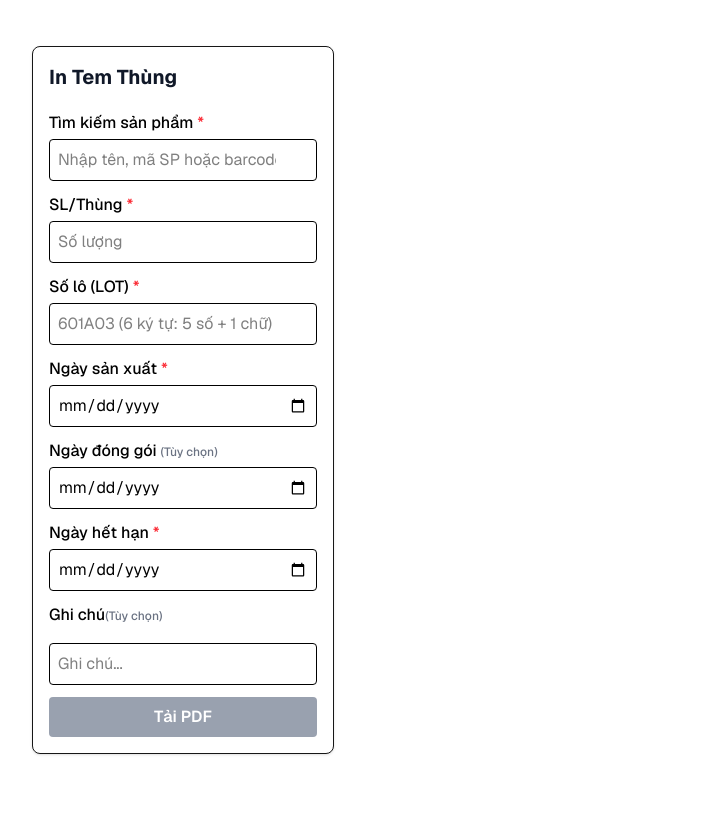
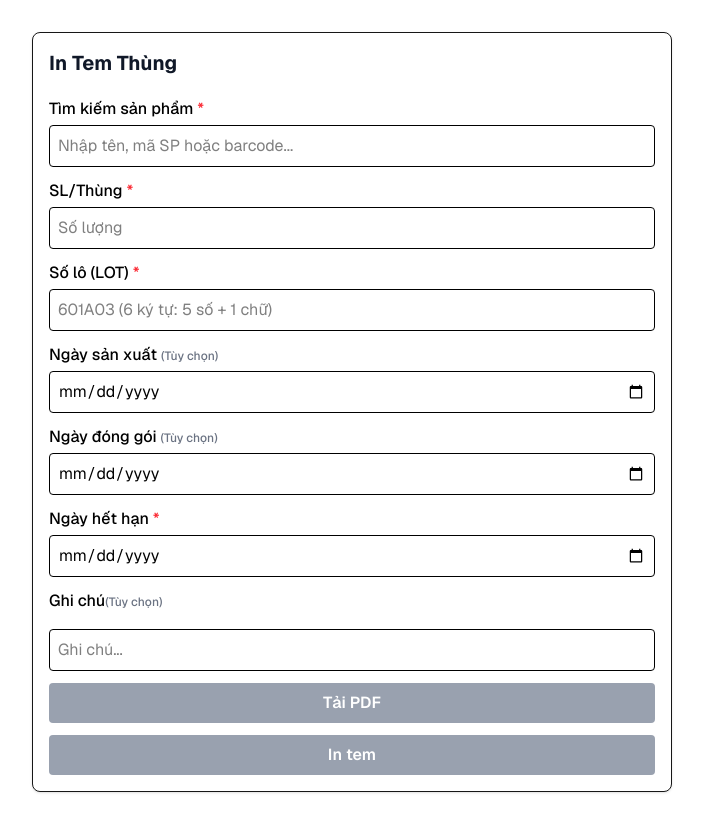
Before and after one commit to vominhnhat55/box-label, a Next.js app: page / in a window 1280 px wide. Shown: the whole page, without its empty margins (288-991 px from the left). Before the commit the page ends 800 px from the top, so only its background shows below. Built offline with nearby package versions, Linux system fonts and the light colour scheme.

Commit message:
update ui label

```diff
--- a/components/BoxLabel.tsx
+++ b/components/BoxLabel.tsx
@@ -124,8 +124,33 @@ export default function BoxLabel({
       </div>
 
       {/* DATES - 3 cột hoặc 2 cột nếu không có ngày đóng gói */}
-      <div className='px-2.5 py-1.5 border-b border-[#1f2937] bg-[#ffffff]'>
-        {donggoi ? (
+      <div className='border-b border-[#1f2937] bg-[#ffffff]'>
+        <div className='flex justify-between justify-between items-center'>
+          {nsx && (
+            <div className='text-center flex-1 border-r'>
+              <div className='text-[#111827] font-bold text-[10px] uppercase mb-0.5'>
+                NSX
+              </div>
+              <div className='font-bold text-[#111827] text-xs'>{nsx}</div>
+            </div>
+          )}
+          {donggoi && (
+            <div className='text-center flex-1 border-r'>
+              <div className='text-[#111827] font-bold text-[10px] uppercase mb-0.5'>
+                NDG
+              </div>
+              <div className='font-bold text-[#111827] text-xs'>{donggoi}</div>
+            </div>
+          )}
+
+          <div className='text-center flex-1 border- '>
+            <div className='text-[#111827] font-bold text-[10px] uppercase mb-0.5'>
+              HSD
+            </div>
+            <div className='font-bold text-[#111827] text-xs'>{hsd}</div>
+          </div>
+        </div>
+        {/* {donggoi ? (
           <div className='grid grid-cols-3 divide-x divide-[#1f2937]'>
             <div className='text-center'>
               <div className='text-[#111827] font-bold text-[10px] uppercase mb-0.5'>
@@ -161,10 +186,11 @@ export default function BoxLabel({
               <div className='font-bold text-[#111827] text-xs'>{hsd}</div>
             </div>
           </div>
-        )}
+        )} */}
       </div>
 
       {/* BARCODE - Bottom section */}
+
       {barcodeProduct ? (
         <div className='px-2.5 py-1.5 bg-[#ffffff] flex-1 flex flex-col justify-center'>
           <div className='flex justify-center items-center'>
--- a/components/PrintForm.tsx
+++ b/components/PrintForm.tsx
@@ -104,7 +104,6 @@ export default function PrintForm() {
     data.lot &&
     validateLot(data.lot) &&
     data.qty > 0 &&
-    data.nsx &&
     data.hsd;
 
   const handleDownloadPdf = async () => {
@@ -135,7 +134,7 @@ export default function PrintForm() {
   return (
     <>
       {/* FORM – không in */}
-      <div className='print:hidden flex flex-col gap-3 border p-4 rounded-lg bg-white shadow-sm max-w-md'>
+      <div className='print:hidden flex flex-col gap-3 border p-4 rounded-lg bg-white shadow-sm w-full'>
         <h2 className='text-xl font-bold text-gray-900 mb-2'>In Tem Thùng</h2>
 
         {/* Tìm kiếm sản phẩm */}
@@ -179,7 +178,7 @@ export default function PrintForm() {
           </div>
           {/* Suggestions dropdown */}
           {showSuggestions && searchQuery && filteredProducts.length > 0 && (
-            <div className='absolute z-50 w-full mt-1 bg-white border border-gray-300 rounded-sm shadow-lg max-h-60 overflow-auto'>
+            <div className='absolute z-50 w-full mt-1 bg-white border border-gray-300 rounded-sm shadow-lg max-h-96 overflow-auto'>
               {filteredProducts.map((product) => (
                 <button
                   key={product.id}
@@ -283,7 +282,8 @@ export default function PrintForm() {
         {/* Ngày sản xuất */}
         <div>
           <label className='text-black font-medium mb-1 block'>
-            Ngày sản xuất <span className='text-red-500'>*</span>
+            Ngày sản xuất{' '}
+            <span className='text-gray-500 text-xs'>(Tùy chọn)</span>
           </label>
           <input
             className='w-full text-black border p-2 rounded-sm focus:outline-none focus:ring-2 focus:ring-gray-400'
@@ -334,6 +334,15 @@ export default function PrintForm() {
             Tải PDF
           </button>
         </div>
+        <div className='flex gap-2 flex-wrap'>
+          <button
+            disabled={!isValid}
+            onClick={() => window.print()}
+            className='flex-1 bg-blue-600 text-white px-4 py-2 rounded font-semibold hover:bg-green-700 disabled:bg-gray-400 disabled:cursor-not-allowed transition-colors'
+          >
+            In tem
+          </button>
+        </div>
       </div>
 
       {/* LABEL – chỉ in */}
```
